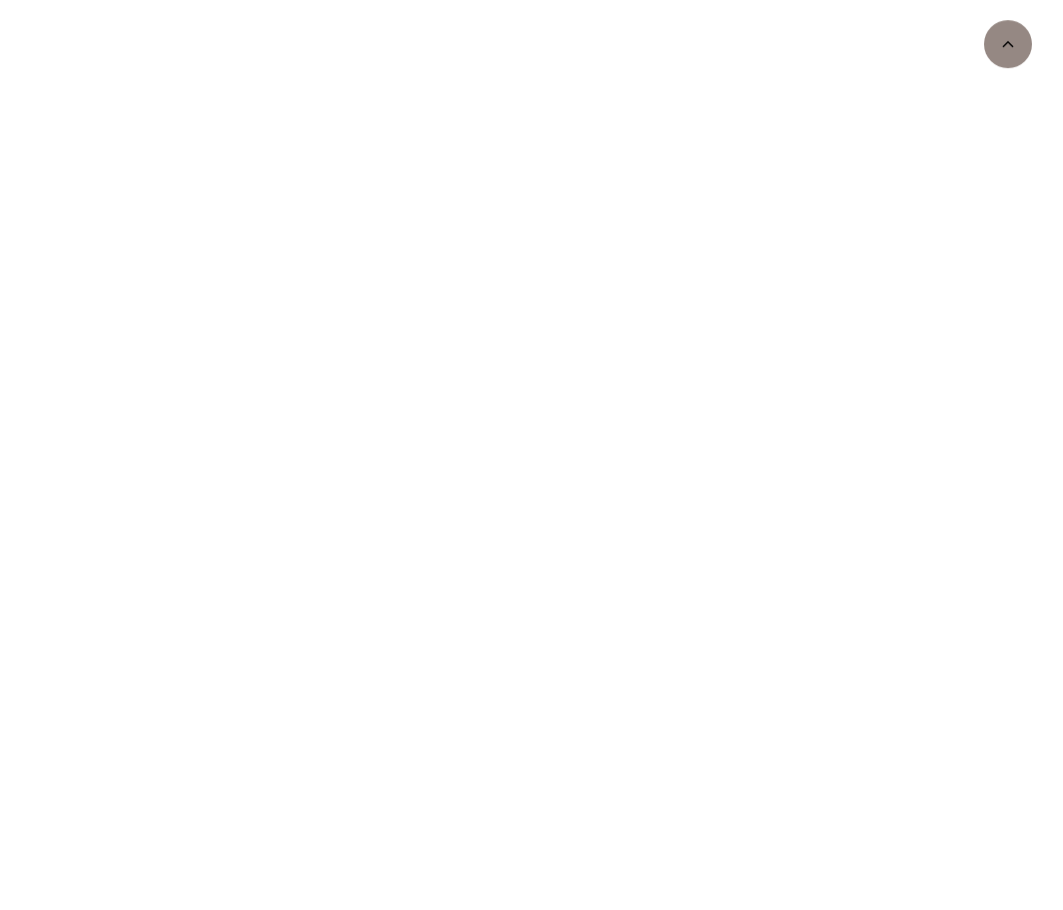
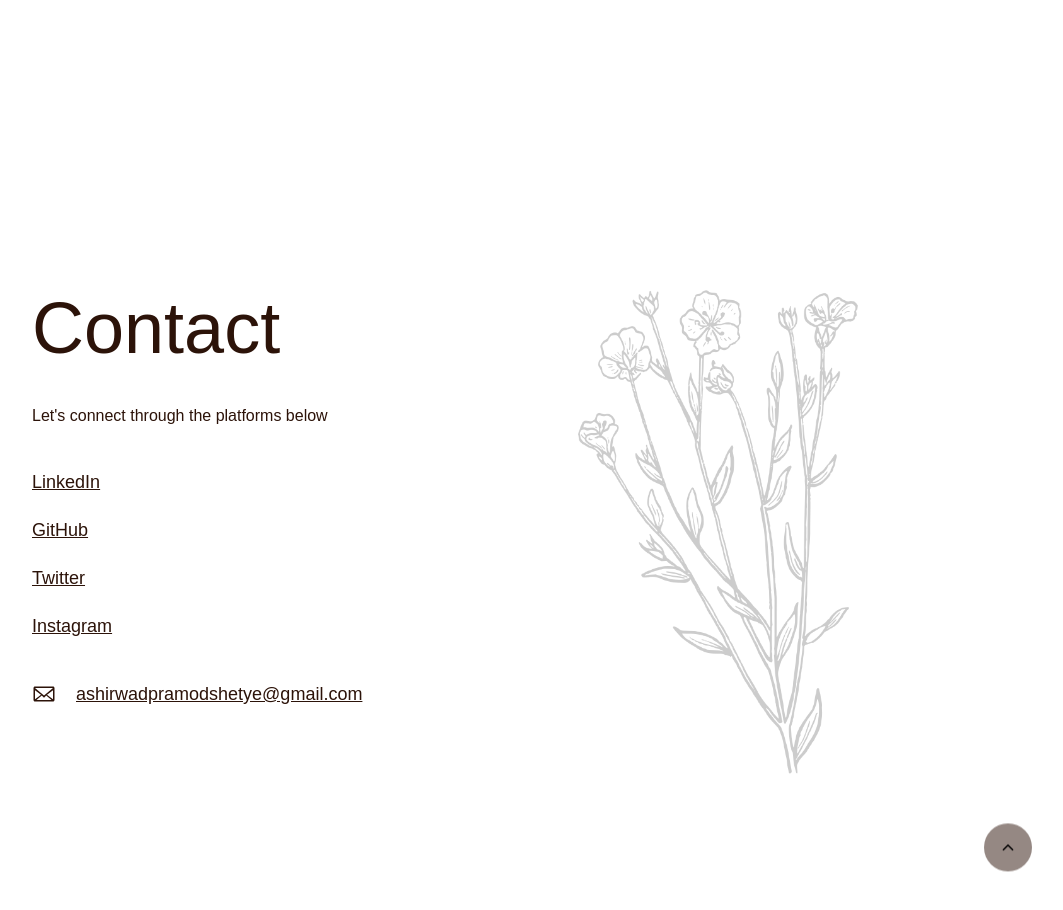
Before and after one commit to Ashirwad-Shetye/portfolio-react, a React (Create React App) app: page / in a window 1280 px wide. Shown: the part 3080-3990 px from the top of the page, without its empty margins (168-1231 px from the left). Before the commit the page ends 3200 px from the top, so only its background shows below. Built offline with nearby package versions, Linux system fonts and the light colour scheme.

Commit message:
added footer and UI changes

```diff
--- a/src/App.tsx
+++ b/src/App.tsx
@@ -1,7 +1,7 @@
 import React from "react";
 import About from "./pages/about";
 import Works from "./pages/works";
-// import Footer from "./footer";
+import Footer from "./pages/footer";
 import { IoChevronUpSharp } from "react-icons/io5";
 import Home from "./pages/home";
 import Skill from "./pages/skills";
@@ -38,10 +38,10 @@ export default function App() {
     }
   };
   return (
-    <div className="bg-white h-fit">
-      <section className=" fixed flex items-center z-50 lg:justify-center lg:left-0 lg:h-full w-full h-24 md:h-full md:w-[200px]">
+    <div className="bg-white overflow-x-hidden h-fit">
+      <section className="fixed flex items-center z-50 lg:justify-center lg:left-0 lg:h-full w-full h-24 md:h-full md:w-[200px]">
         <div className="relative bg-white md:bg-transparent w-full flex h-24 flex-col md:h-screen ">
-          <div className="bord absolute right-5 md:right-0 md:top-10 md:relative flex items-center md:block h-24 z-10 md:h-80 ">
+          <div className="absolute right-5 md:right-0 md:top-10 md:relative flex items-center md:block h-24 z-10 md:h-80 ">
             <ul className="text-center text-midcoffee md:mt-64 space-x-5 font-raleway flex md:-rotate-90 h-fit">
               <li
                 onClick={scrollContact}
@@ -76,7 +76,7 @@ export default function App() {
           </div>
         </div>
       </section>
-      <section className="w-screen">
+      <section className="">
         <div id="intro">
           <Home />
         </div>
@@ -90,7 +90,7 @@ export default function App() {
           <Works />
         </div>
         <div id="footer" className="relative">
-          {/* <Footer /> */}
+          <Footer />
           <button
             onClick={scrollTop}
             className="bg-darkcoffee bg-opacity-50 h-12 w-12 rounded-full flex justify-center items-center
--- a/src/pages/about.tsx
+++ b/src/pages/about.tsx
@@ -46,7 +46,7 @@ function About() {
   }, [control, textInView, imageInView]);
 
   return (
-    <div className="w-screen h-fit lg:h-screen">
+    <div className="h-fit lg:h-screen">
       <div className="flex flex-col md:flex-row justify-center md:justify-start items-center">
         <section className="relative w-full h-32 md:h-full md:w-[200px]">
           <div className="h-screen w-24"></div>
--- /dev/null
+++ b/src/pages/footer.tsx
@@ -0,0 +1,180 @@
+import React, { useEffect } from "react";
+import { GoMail } from "react-icons/go";
+import { useAnimation, motion } from "framer-motion";
+import { useInView } from "react-intersection-observer";
+import flower from "../assets/images/misc/flower2.png";
+
+function Footer() {
+  const control = useAnimation();
+  const [ref, inView] = useInView();
+
+  const variants = {
+    hidden: { opacity: 0 },
+    show: {
+      opacity: 1,
+      transition: {
+        staggerChildren: 0.3,
+      },
+    },
+  };
+
+  const image = {
+    hidden: { opacity: 0 },
+    show: {
+      opacity: 0.2,
+      transition: {
+        duration: 3,
+      },
+    },
+  };
+
+  const text = {
+    hidden: {
+      opacity: 0,
+      x: -30,
+    },
+    show: {
+      opacity: 1,
+      x: 0,
+      transition: {
+        duration: 1.5,
+      },
+    },
+  };
+
+  useEffect(() => {
+    if (inView) {
+      control.start("show");
+    }
+  }, [control, inView]);
+
+  return (
+    <div className=" w-screen min-h-[750px] h-fit lg:h-screen">
+      <div className="flex flex-col md:flex-row justify-center md:justify-start items-center">
+        <section className="relative w-full h-32 md:h-full md:w-2/12 md:max-w-[200px]">
+          <div className="h-screen"></div>
+        </section>
+        <section className="w-10/12 flex flex-col justify-center items-start">
+          <motion.div
+            ref={ref}
+            variants={variants}
+            animate={control}
+            initial="hidden"
+          >
+            <motion.div
+              variants={text}
+              animate={control}
+              initial="hidden"
+              className="text-left"
+            >
+              <h1 className="text-7xl text-darkcoffee font-ginebra mb-10">
+                Contact
+              </h1>
+            </motion.div>
+            <motion.p
+              variants={text}
+              animate={control}
+              initial="hidden"
+              className="mb-10 font-raleway text-darkcoffee"
+            >
+              Let&apos;s connect through the platforms below
+            </motion.p>
+            <div className="flex">
+              <ul className="space-y-5 text-lg font-raleway text-darkcoffee">
+                <motion.li
+                  variants={text}
+                  animate={control}
+                  initial="hidden"
+                  className="hover:scale-110 duration-200 underline hover:line-through"
+                >
+                  <a
+                    href="https://www.linkedin.com/in/ashirwadshetye/"
+                    target="_blank"
+                    rel="noopener, noreferrer"
+                  >
+                    LinkedIn
+                  </a>
+                </motion.li>
+                <motion.li
+                  variants={text}
+                  animate={control}
+                  initial="hidden"
+                  className="hover:scale-110 duration-200 underline hover:line-through"
+                >
+                  <a
+                    href="https://github.com/Ashirwad-Shetye"
+                    target="_blank"
+                    rel="noopener, noreferrer"
+                  >
+                    GitHub
+                  </a>
+                </motion.li>
+                <motion.li
+                  variants={text}
+                  animate={control}
+                  initial="hidden"
+                  className="hover:scale-110 duration-200 underline hover:line-through"
+                >
+                  <a
+                    href="https://twitter.com/Ashirwad98"
+                    target="_blank"
+                    rel="noopener, noreferrer"
+                  >
+                    Twitter
+                  </a>
+                </motion.li>
+                <motion.li
+                  variants={text}
+                  animate={control}
+                  initial="hidden"
+                  className="hover:scale-110 duration-200 underline hover:line-through"
+                >
+                  <a
+                    href="https://www.instagram.com/ashirwadshetye/"
+                    target="_blank"
+                    rel="noopener, noreferrer"
+                  >
+                    Instagram
+                  </a>
+                </motion.li>
+              </ul>
+            </div>
+          </motion.div>
+          <motion.div
+            variants={text}
+            animate={control}
+            initial="hidden"
+            className="my-10 text-lg font-raleway text-darkcoffee"
+          >
+            <h1 className="hover:scale-105 duration-200 ">
+              <a
+                href="mailto:ashirwadpramodshetye@gmail.com"
+                className="flex space-x-5 items-center"
+                target="_blank"
+                rel="noopener, noreferrer"
+              >
+                <h1 className="text-2xl">
+                  <GoMail />
+                </h1>
+                <h1 className=" underline hover:line-through">
+                  ashirwadpramodshetye@gmail.com
+                </h1>
+              </a>
+            </h1>
+          </motion.div>
+          <motion.div
+            variants={image}
+            animate={control}
+            initial="hidden"
+            className="absolute w-80 right-5 top-40 md:w-96 lg:max-w-[500px] md:top-40
+              md:right-32 lg:right-40 opacity-20"
+          >
+            <img src={flower} alt={"flower"} width={300} height={500} />
+          </motion.div>
+        </section>
+      </div>
+    </div>
+  );
+}
+
+export default Footer;
--- a/src/pages/home.tsx
+++ b/src/pages/home.tsx
@@ -57,7 +57,7 @@ function Home() {
   };
 
   return (
-    <div className=" w-screen min-h-[720px] h-fit lg:h-screen">
+    <div className="min-h-[720px] h-fit lg:h-screen">
       <div className="flex flex-col md:flex-row justify-center md:justify-start items-center">
         <section className=" relative w-full h-28 md:h-full md:w-[200px]">
           <div className="h-screen"></div>
--- a/src/pages/skills.tsx
+++ b/src/pages/skills.tsx
@@ -37,7 +37,7 @@ function Skill() {
   }, [control, inView]);
 
   return (
-    <div className=" w-screen min-h-[750px] h-fit lg:h-screen">
+    <div className="min-h-[750px] h-fit lg:h-screen">
       <div className="flex flex-col md:flex-row justify-center md:justify-start items-center">
         <section className="relative w-full h-32 md:h-full md:w-2/12 md:max-w-[200px]">
           <div className="h-screen"></div>
```
